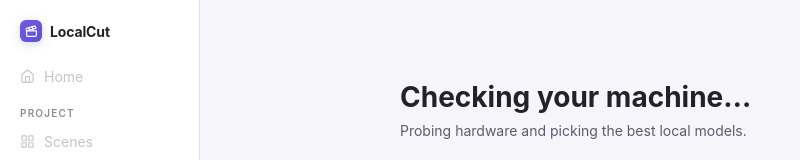
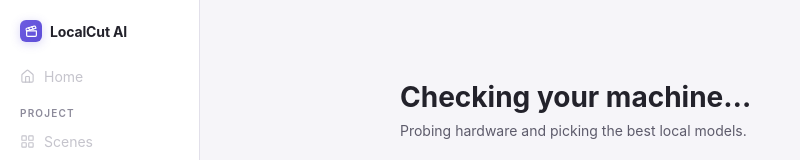
Before and after one commit to echem-labs/local-cut-ai, a React (Vite) app in the folder apps/desktop/: page / in a window 1280 px wide. Shown: the top 160 px of the page, without its empty margins (0-800 px from the left). Built offline with nearby package versions, Linux system fonts and the light colour scheme.

Commit message:
Rename user-visible product name to LocalCut AI
Rail brand, window title, page title, and installer productName (exe,
shortcuts, install dir) now say "LocalCut AI". Internal identifiers are
unchanged on purpose: npm package localcut-desktop, engine binary
localcut-engine, appId ai.localcut.desktop.

```diff
--- a/apps/desktop/electron-builder.yml
+++ b/apps/desktop/electron-builder.yml
@@ -2,7 +2,7 @@
 # frozen engine (built first via `uv run pyinstaller` in engine/, see
 # engine/localcut-engine.spec). Output lands in apps/desktop/release/.
 appId: ai.localcut.desktop
-productName: LocalCut
+productName: LocalCut AI
 directories:
   output: release
 files:
--- a/apps/desktop/electron/main.ts
+++ b/apps/desktop/electron/main.ts
@@ -35,7 +35,7 @@ async function createWindow(): Promise<void> {
     minWidth: 960,
     minHeight: 640,
     backgroundColor: "#0E0F12",
-    title: "LocalCut",
+    title: "LocalCut AI",
     webPreferences: {
       preload: path.join(__dirname, "preload.js"),
       contextIsolation: true,
--- a/apps/desktop/index.html
+++ b/apps/desktop/index.html
@@ -3,7 +3,7 @@
   <head>
     <meta charset="UTF-8" />
     <meta name="viewport" content="width=device-width, initial-scale=1.0" />
-    <title>LocalCut</title>
+    <title>LocalCut AI</title>
   </head>
   <body>
     <div id="root"></div>
--- a/apps/desktop/src/App.tsx
+++ b/apps/desktop/src/App.tsx
@@ -75,7 +75,7 @@ export default function App() {
           <span className="logo">
             <Clapperboard size={13} strokeWidth={2.2} />
           </span>
-          LocalCut
+          LocalCut AI
         </div>
         <button
           className={firstRunDone && !currentProject && !settingsOpen ? "active" : ""}
```
